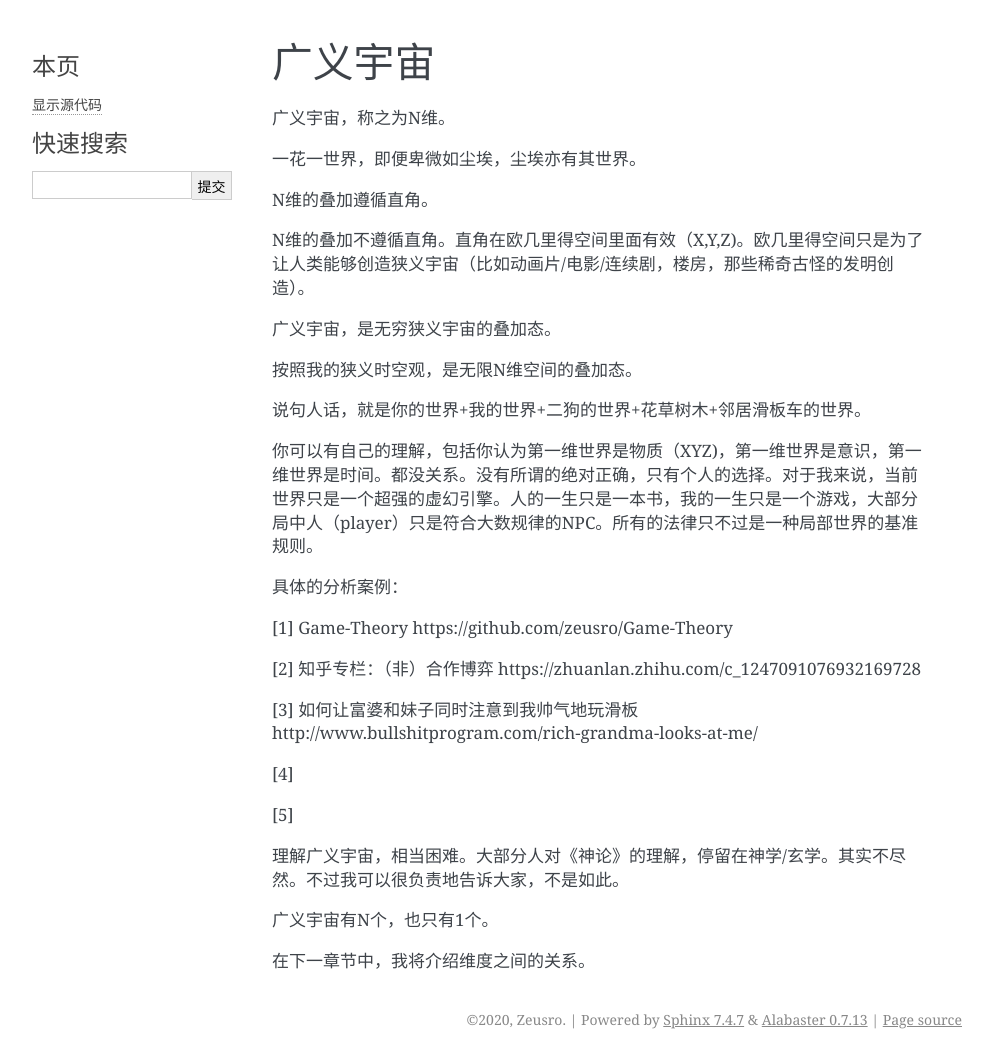
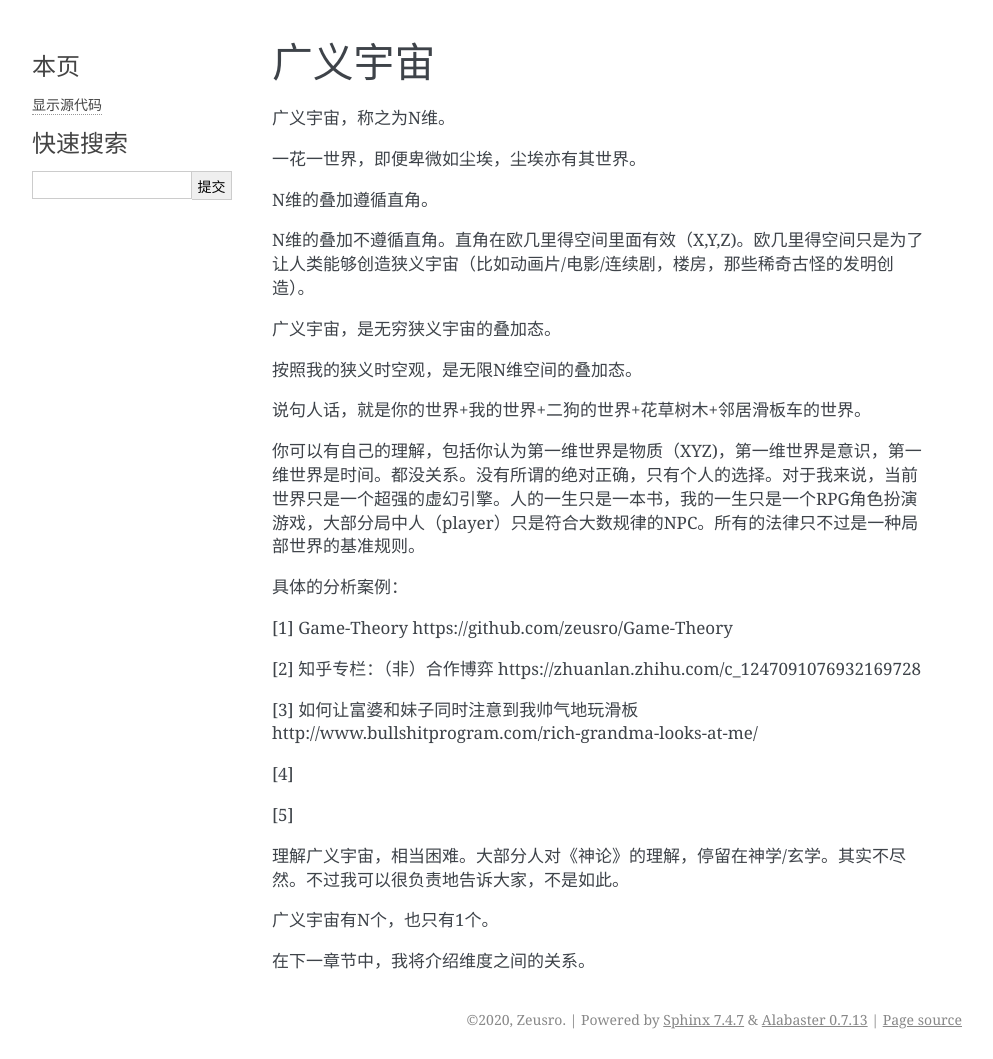
Before and after one commit to zeusro/God-Theory, a Sphinx documentation site: the page built from source/chapter_2.md, in a window 1280 px wide. Shown: the whole page, without its empty margins (148-1141 px from the left). Built offline with Sphinx 7.4.7, drawn with Linux system fonts in a browser that asks for light colours.

Commit message:
Tue Sep 15 04:18:56 CST 2020

```diff
--- a/source/chapter_2.md
+++ b/source/chapter_2.md
@@ -14,7 +14,7 @@
 
 说句人话，就是你的世界+我的世界+二狗的世界+花草树木+邻居滑板车的世界。
 
-你可以有自己的理解，包括你认为第一维世界是物质（XYZ)，第一维世界是意识，第一维世界是时间。都没关系。没有所谓的绝对正确，只有个人的选择。对于我来说，当前世界只是一个超强的虚幻引擎。人的一生只是一本书，我的一生只是一个游戏，大部分局中人（player）只是符合大数规律的NPC。所有的法律只不过是一种局部世界的基准规则。
+你可以有自己的理解，包括你认为第一维世界是物质（XYZ)，第一维世界是意识，第一维世界是时间。都没关系。没有所谓的绝对正确，只有个人的选择。对于我来说，当前世界只是一个超强的虚幻引擎。人的一生只是一本书，我的一生只是一个RPG角色扮演游戏，大部分局中人（player）只是符合大数规律的NPC。所有的法律只不过是一种局部世界的基准规则。
 
 具体的分析案例：
 
```
